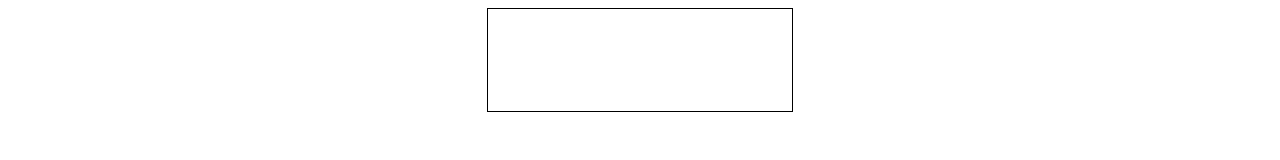
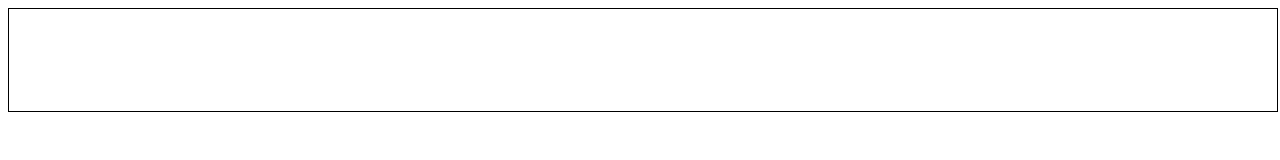
Before and after one commit to bullet03/frameTest, a plain HTML site: page index.html in a window 1280 px wide. Drawn offline with Linux system fonts and the light colour scheme.

Commit message:
add flex container, add width

```diff
--- a/index.html
+++ b/index.html
@@ -6,8 +6,8 @@
 </head>
 <body>
 <div style="display: flex; justify-content: center;">
-  <label for="test-area">
-    <input style="border: 1px solid black; height: 100px; width: 300px;" type="text">
+  <label style="display: block; width: 100%;" for="test-area">
+    <input style="border: 1px solid black; height: 100px; width: 100%;" type="text">
   </label>
 </div>
 </body>
```
